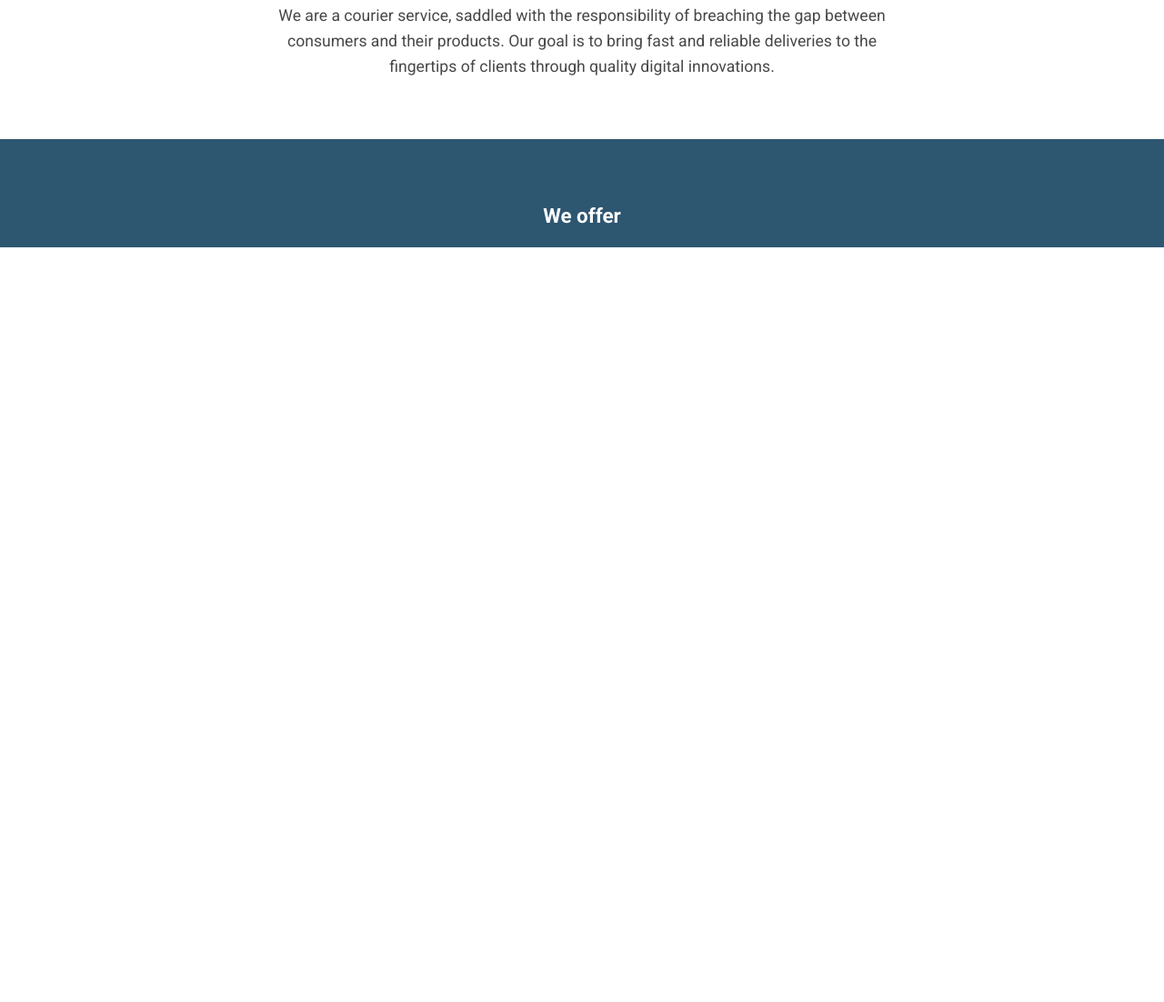
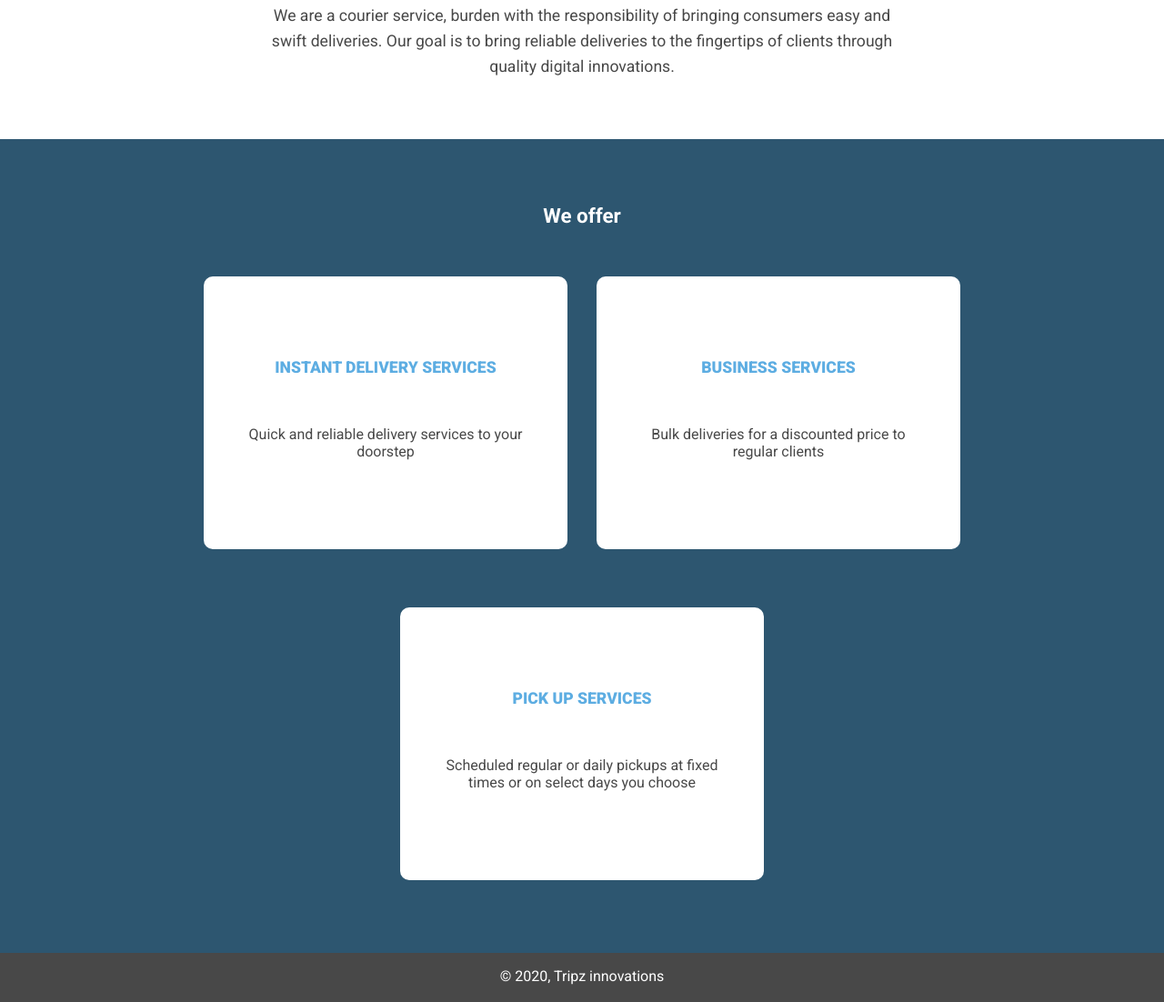
Before and after one commit to opeodedeyi/Tripz, a plain HTML site: page aboutus.html in a window 1280 px wide. Shown: the part 235-1337 px from the top of the page at 91% size. Before the commit the page ends 800 px from the top, so only its background shows below. Drawn offline with Linux system fonts and the light colour scheme.

Commit message:
finished about us

```diff
--- a/aboutus.html
+++ b/aboutus.html
@@ -59,8 +59,8 @@
             </div>
 
             <div class="aboutus-content">
-                <p>We are a courier service, saddled with the responsibility of breaching the gap between consumers and their products.
-                    Our goal is to bring fast and reliable deliveries to the fingertips of clients through quality digital innovations.
+                <p>We are a courier service, burden with the responsibility of bringing consumers easy and swift deliveries.
+                    Our goal is to bring reliable deliveries to the fingertips of clients through quality digital innovations.
                 </p>
             </div>
         </div>
@@ -73,13 +73,44 @@
             </div>
 
             <div class="offer-content">
-                <div>
 
+                <div class="offer-content-card">
+                    <div class="offer-content-card-title">
+                        <p>INSTANT DELIVERY SERVICES</p>
+                    </div>
+                    <div class="offer-content-card-text">
+                        <p>Quick and reliable delivery services to your doorstep</p>
+                    </div>
                 </div>
+
+                <div class="offer-content-card">
+                    <div class="offer-content-card-title">
+                        <p>BUSINESS SERVICES</p>
+                    </div>
+                    <div class="offer-content-card-text">
+                        <p>Bulk deliveries for a discounted price to regular clients</p>
+                    </div>
+                </div>
+
+                <div class="offer-content-card">
+                    <div class="offer-content-card-title">
+                        <p>PICK UP SERVICES</p>
+                    </div>
+                    <div class="offer-content-card-text">
+                        <p>Scheduled regular or daily pickups at fixed times or on select days you choose</p>
+                    </div>
+                </div>
+
             </div>
         </div>
     </div>
 
+    <footer class="footer">
+        <div class="footer-copyright">
+            <p>&#169; <script>new Date().getFullYear()>2010&&document.write(new Date().getFullYear());</script>, Tripz innovations</p>
+        </div>
+    </footer>
+
     <script src="js/nav.js"></script>
 </body>
 </html>
--- a/css/shared.css
+++ b/css/shared.css
@@ -95,15 +95,67 @@ body {
     color: var(--color-main);
 }
 
-.offer-content {
+.offer-title {
     text-align: center;
 }
 
-.offer-content p {
-    font-size: 1.1rem;
-    line-height: 1.6;
+.offer-content {
+    display: flex;
+    flex-direction: row;
+    flex-wrap: wrap;
+    justify-content: center;
+    align-items: flex-start;
+    align-content: center;
 }
 
+.offer-content-card {
+    max-width: 400px;
+    height: 300px;
+    margin: 2rem 3rem;
+    display: flex;
+    flex-direction: column;
+    flex-wrap: wrap;
+    justify-content: center;
+    align-items: center;
+    align-content: center;
+    background-color: var(--color-main);
+    border-radius: 10px;
+}
+
+.offer-content-card-title {
+    text-align: center;
+    padding: 10px 40px;
+    font-size: 1.1rem;
+    color: var(--company-color);
+    font-weight: 800;
+}
+
+.offer-content-card-text {
+    text-align: center;
+    padding: 10px 40px 20px;
+    font-size: 1rem;
+}
+
+.footer {
+    display: flex;
+    flex-direction: column;
+    flex-wrap: nowrap;
+    justify-content: center;
+    align-items: center;
+    text-align: center;
+    height: 3.4rem;
+}
+
+.footer-copyright {
+    background: var(--dark-text);
+    color: var(--color-main);
+    width: 100%;
+    height: 100%;
+}
+
+.footer-copyright p {
+    padding: 0;
+}
 
 /* Small screens */
 @media only screen and (max-width: 700px) {
@@ -199,6 +251,7 @@ body {
 
     .offer {
         margin-top: 1rem;
+        margin-bottom: 1rem;
     }
 
     .ls {
@@ -238,6 +291,11 @@ body {
 
     .offer {
         margin-top: 3rem;
+        margin-bottom: 3rem;
+    }
+
+    .offer-content-card {
+        margin: 2rem 1rem;
     }
 
     .ss {
```
